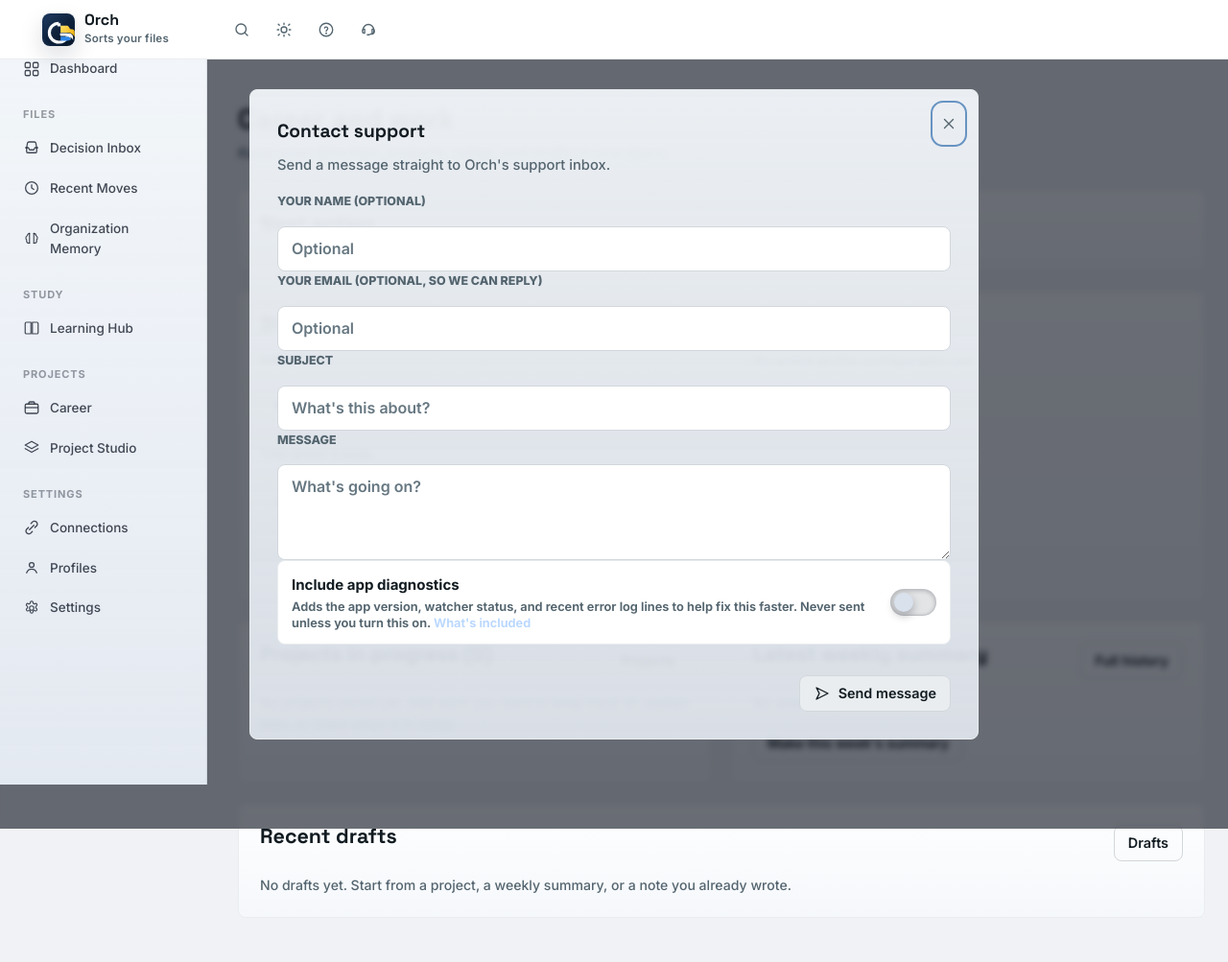
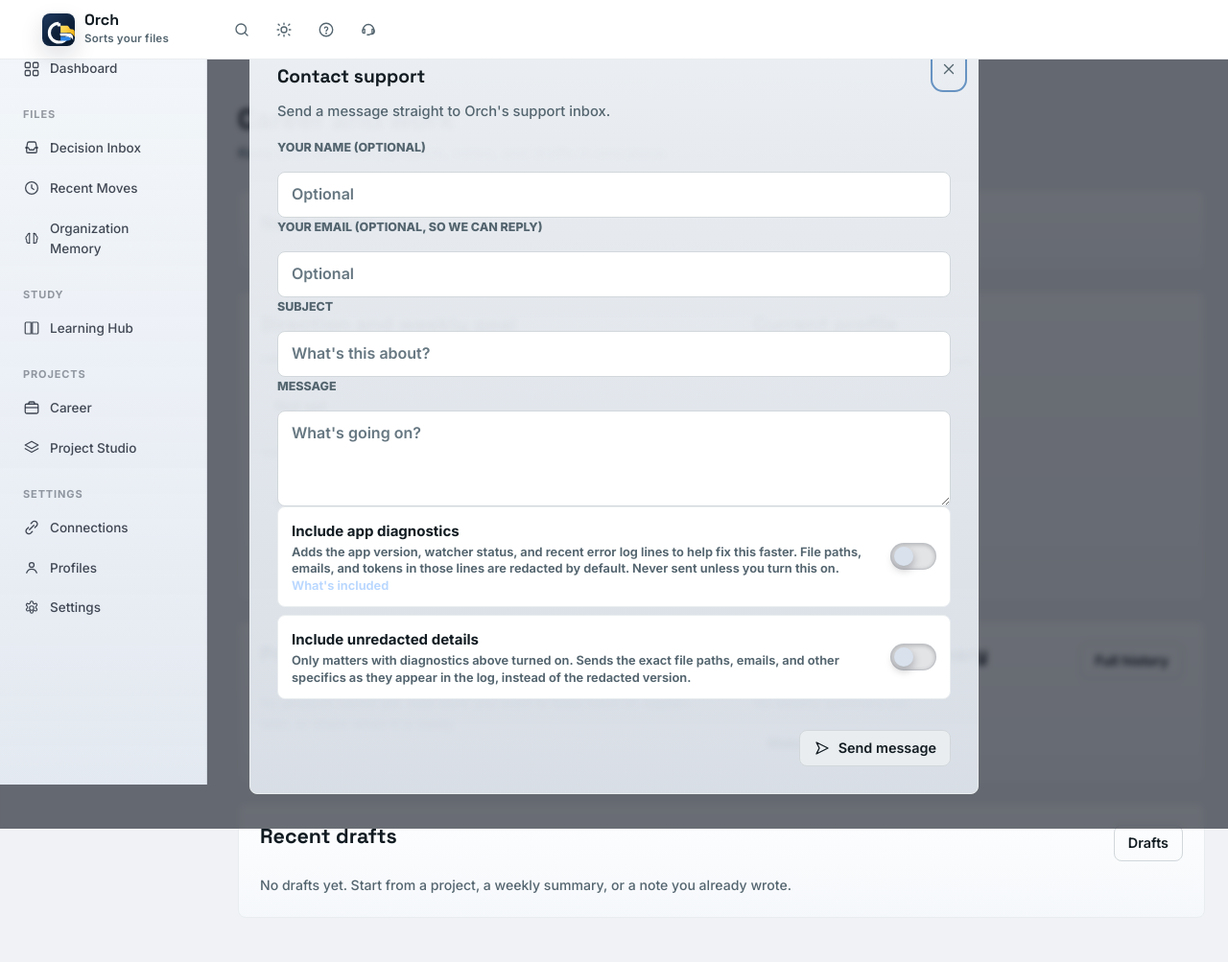
Before and after one commit to iranziresponse-hue/file-organizer, a Django app: template organizer/templates/organizer/career_home.html in a window 1280 px wide, after a click that opens the changed part. Shown: the whole page at 96% size. Run offline with Django 5.2, Linux system fonts and the light colour scheme; the template is opened without the code that fills it, so the values that code supplies are empty; parts of the project's set-up code (start-up, migrations or seed data) failed here and were passed over.

Commit message:
Patch known CVEs, add a dependency-scan CI gate, and redact diagnostics by default
pip-audit turned up 16 known vulnerabilities against the pinned Django
6.0.6 and pypdf 6.10.2 -- bumped to 6.0.7 and 6.14.2 (pypdf's only call
site is a plain PdfReader().pages[].extract_text(), unaffected by the
version jump). Added a pip-audit step to the release workflow so this
can't silently regress on a future release, plus Dependabot for
ongoing pip/GitHub Actions update PRs.

The opt-in diagnostics bundle attached to support messages now redacts
Windows usernames in file paths, email addresses, and token/key/secret
values by default; a second, separate "include unredacted details"
checkbox lets a sender explicitly opt into the raw text instead.

Also adds a ?v= cache-busting parameter (tied to the app version) on
every static CSS/JS reference in base.html and the handful of page
templates with their own extra scripts -- without it, a WebView2
session that ever cached an older asset could keep serving it
indefinitely across "launches", since the single-instance guard means
clicking the exe again almost never actually starts a fresh process.

```diff
--- a/organizer/templates/organizer/base.html
+++ b/organizer/templates/organizer/base.html
@@ -66,8 +66,8 @@
             });
         })();
     </script>
-    <link rel="stylesheet" href="{% static 'organizer/css/base.css' %}">
-    <script src="{% static 'organizer/js/nav-dropdowns.js' %}"></script>
+    <link rel="stylesheet" href="{% static 'organizer/css/base.css' %}?v={{ ORCH_STATIC_VERSION }}">
+    <script src="{% static 'organizer/js/nav-dropdowns.js' %}?v={{ ORCH_STATIC_VERSION }}"></script>
 </head>
 <body{% if is_desktop_shell %} class="has-desktop-titlebar"{% endif %}>
 {% csrf_token %}
@@ -575,7 +575,15 @@
                     <span class="toggle-track" aria-hidden="true"></span>
                     <span class="setting-switch-copy">
                         <strong>Include app diagnostics</strong>
-                        <span>Adds the app version, watcher status, and recent error log lines to help fix this faster. Never sent unless you turn this on. <a href="{% url 'privacy_policy' %}" target="_blank" rel="noopener">What's included</a></span>
+                        <span>Adds the app version, watcher status, and recent error log lines to help fix this faster. File paths, emails, and tokens in those lines are redacted by default. Never sent unless you turn this on. <a href="{% url 'privacy_policy' %}" target="_blank" rel="noopener">What's included</a></span>
+                    </span>
+                </label>
+                <label class="setting-switch">
+                    <input type="checkbox" id="support-include-raw-details" name="include_raw_details" value="1">
+                    <span class="toggle-track" aria-hidden="true"></span>
+                    <span class="setting-switch-copy">
+                        <strong>Include unredacted details</strong>
+                        <span>Only matters with diagnostics above turned on. Sends the exact file paths, emails, and other specifics as they appear in the log, instead of the redacted version.</span>
                     </span>
                 </label>
                 <div id="support-feedback" class="help-text feedback-message"></div>
@@ -616,16 +624,16 @@
         </div>
     </div>
 
-    <script src="{% static 'organizer/js/folder-browser.js' %}"></script>
-    <script src="{% static 'organizer/js/summary.js' %}"></script>
-    <script src="{% static 'organizer/js/course-guide.js' %}"></script>
-    <script src="{% static 'organizer/js/submit-feedback.js' %}"></script>
-    <script src="{% static 'organizer/js/support-widget.js' %}"></script>
-    <script src="{% static 'organizer/js/task-poll.js' %}"></script>
-    <script src="{% static 'organizer/js/command-palette.js' %}"></script>
-    <script src="{% static 'organizer/js/confirm-dialog.js' %}"></script>
-    <script src="{% static 'organizer/js/toast.js' %}"></script>
-    <script src="{% static 'organizer/js/focus-trap.js' %}"></script>
+    <script src="{% static 'organizer/js/folder-browser.js' %}?v={{ ORCH_STATIC_VERSION }}"></script>
+    <script src="{% static 'organizer/js/summary.js' %}?v={{ ORCH_STATIC_VERSION }}"></script>
+    <script src="{% static 'organizer/js/course-guide.js' %}?v={{ ORCH_STATIC_VERSION }}"></script>
+    <script src="{% static 'organizer/js/submit-feedback.js' %}?v={{ ORCH_STATIC_VERSION }}"></script>
+    <script src="{% static 'organizer/js/support-widget.js' %}?v={{ ORCH_STATIC_VERSION }}"></script>
+    <script src="{% static 'organizer/js/task-poll.js' %}?v={{ ORCH_STATIC_VERSION }}"></script>
+    <script src="{% static 'organizer/js/command-palette.js' %}?v={{ ORCH_STATIC_VERSION }}"></script>
+    <script src="{% static 'organizer/js/confirm-dialog.js' %}?v={{ ORCH_STATIC_VERSION }}"></script>
+    <script src="{% static 'organizer/js/toast.js' %}?v={{ ORCH_STATIC_VERSION }}"></script>
+    <script src="{% static 'organizer/js/focus-trap.js' %}?v={{ ORCH_STATIC_VERSION }}"></script>
 
     <main>
         {% if messages %}
@@ -662,8 +670,8 @@
     </footer>
 </div>
 
-    <script src="{% static 'organizer/js/topbar-behavior.js' %}"></script>
-    <script src="{% static 'organizer/js/status-bar.js' %}"></script>
+    <script src="{% static 'organizer/js/topbar-behavior.js' %}?v={{ ORCH_STATIC_VERSION }}"></script>
+    <script src="{% static 'organizer/js/status-bar.js' %}?v={{ ORCH_STATIC_VERSION }}"></script>
 {% block extra_js %}{% endblock %}
 </body>
 </html>
--- a/organizer/views/study.py
+++ b/organizer/views/study.py
@@ -1058,7 +1058,10 @@ def support_message(request):
 
     app_state = None
     if request.POST.get("include_diagnostics") == "1":
-        app_state = support_core.build_app_state_snapshot(Profile.get_active())
+        include_raw_details = request.POST.get("include_raw_details") == "1"
+        app_state = support_core.build_app_state_snapshot(
+            Profile.get_active(), include_raw_details=include_raw_details,
+        )
 
     # Any SMTP/config failure lands on the saved SupportMessage row for the
     # admin to see (email_error, visible in the owner console) -- the
--- a/requirements.txt
+++ b/requirements.txt
@@ -1,19 +1,17 @@
-Django==6.0.6
+Django==6.0.7
 requests==2.34.2
 pywebview==6.2.1
 pystray==0.19.5
 Pillow==12.3.0
 pywin32==312
 pyinstaller==6.21.0
-pypdf==6.10.2
+pypdf==6.14.2
 python-docx==1.2.0
 reportlab==4.4.1
-beautifulsoup4==4.15.0
 icalendar==7.2.0
 python-dateutil==2.9.0.post0
 keyring==25.7.0
 cryptography==49.0.0
 scikit-learn==1.9.0
-nltk==3.10.0
 tzlocal==5.4.4
 tzdata==2026.2
```
Also changed, not shown: organizer/core/support.py (+38 -4 lines), organizer/tests/test_support.py (+75 -0 lines), .github/dependabot.yml (added), .github/workflows/release.yml.
